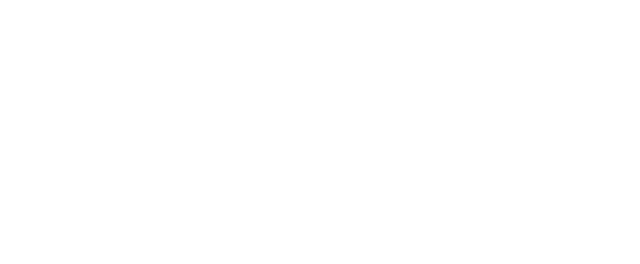
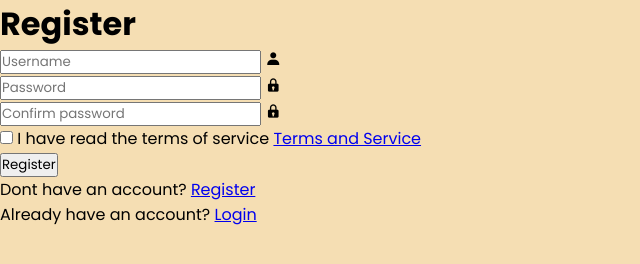
Before and after one commit to nicolaswiradarma/belajar-html, a plain HTML site: page register.html in a window 1280 px wide. Shown: the whole page, without its empty margins (0-640 px from the left). Drawn offline with nearby package versions, Linux system fonts and the light colour scheme.

Commit message:
add login and register

```diff
--- a/register.html
+++ b/register.html
@@ -2,10 +2,51 @@
 <html lang="en">
 <head>
     <meta charset="UTF-8">
-    <meta name="viewport" content="width=device-width, initial-scale=1.0">
-    <title>Document</title>
+    <meta http-equiv="X-UA Compatible" content="IE=edge">
+    <meta name="viewport" content="width=device-width,initial-scale=1.0">
+    <title> Welcome! </title>
+    <link rel="stylesheet" href="style.css">
+    <link href='https://unpkg.com/boxicons@2.1.4/css/boxicons.min.css' rel='stylesheet'>
 </head>
-<body>
 
-</body>
-</html>
+<jody>
+
+    <div>
+        <form>
+            <h1>Register</h1>
+            <div></div>
+                <input type="text" placeholder="Username"
+                required>
+                <i class='bx bxs-user'></i>
+        </div>
+        <div>
+            <input type="password"
+            placeholder="Password" required>
+            <i class='bx bxs-lock' ></i>
+        </div>
+
+                <div>
+            <input type="password"
+            placeholder="Confirm password" required>
+            <i class='bx bxs-lock' ></i>
+        </div>
+
+        <div>
+            <label><input type="checkbox"> I have read the terms of service</label>
+            <a href="#">Terms and Service</a>
+        </div>
+
+        <button type="submit" class="btn">Register</button>
+
+        <div>
+            <p>Dont have an account? <a href="#">Register</a></p>
+        </div>
+
+        <div>
+            <p>Already have an account? <a href="C:\Users\marts\Downloads\Belajar HTML\login.html">Login</a></p>
+        </div>
+
+    </form>
+</div>
+
+</jody>
--- /dev/null
+++ b/style.css
@@ -0,0 +1,39 @@
+@import url("https://fonts.googleapis.com/css2?family=Poppins:wght@300;400;500;600;700;800;900&display=swap");
+
+* {
+    margin: 0;
+    padding: 0;
+    box-sizing: border-box;
+    font-family: "Poppins", sans-serif;
+}
+
+body {
+    display: ;
+    justify-content: center;
+    align-items: center;
+    min-height: 100vh;
+    background: wheat;
+}
+
+.wrapper {
+    width: 420px;
+    background: red;
+    color: #fff
+}
+
+.wrapper h1 {
+    font-size: 36px;
+    text-align: center;
+}
+
+.wrapper.input-box {
+    width: 100%;
+    height: 50px;
+    background: purple;
+    margin: 30px 0;
+}
+
+.input-box input {
+    width: 100%;
+    height: 100;
+}
```
Also changed, not shown: before.html (+1 -1 lines), login.html (+33 -3 lines).
